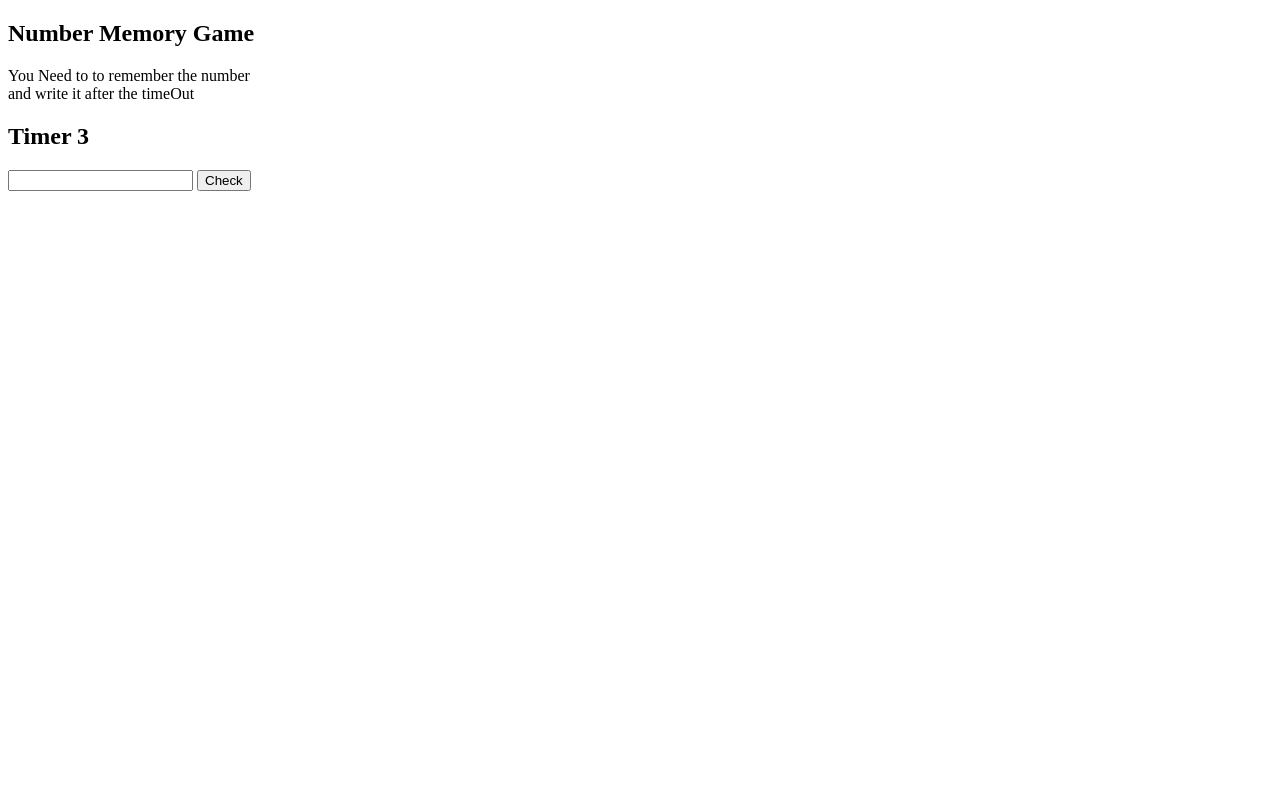
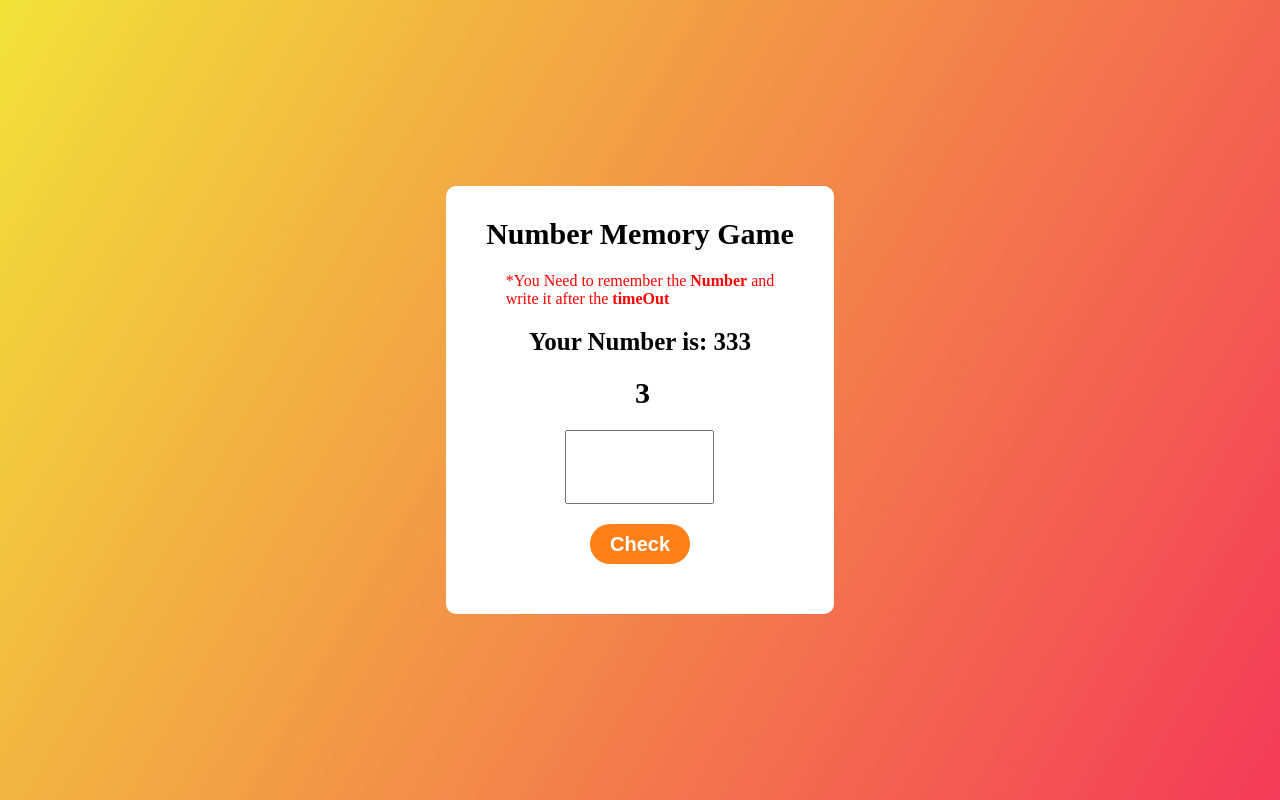
Before and after one commit to satyam-rjpt13/Javascript_Questions, a plain HTML site: page Number memory game/num_memo.html in a window 1280 px wide. Drawn offline with Linux system fonts and the light colour scheme.

Commit message:
Number Memory game

```diff
--- /dev/null
+++ b/Number memory game/num_memo.css
@@ -0,0 +1,54 @@
+*{
+    padding: 0;
+    margin: 0;
+}
+body{
+    height: 100vh;
+    background: linear-gradient(120deg,rgb(241, 226, 57),rgb(244, 58, 89));
+    display: flex;
+    align-items: center;
+    justify-content: center;
+}
+.container{
+    padding: 30px;
+    background: #fff;
+    display: flex;
+    flex-direction: column;
+    justify-content: center;
+    gap: 20px;
+    align-items: center;
+    border-radius: 10px;
+}
+#heading{
+    font-size: 30px;
+    margin: 1px 10px;
+}
+#para{
+    color: red;
+}
+#num-line{
+    font-size: 25px;
+}
+#timer{
+    margin-left:5px ;
+    font-size: 30px;
+}
+input{
+    height: 70px;
+    width: 130px;
+    font-size: 40px;
+    padding-left: 15px;
+}
+button{
+    height: 40px;
+    width: 100px;
+    background-color: #fe8018;
+    font-size: 20px;
+    font-weight: 700;
+    color: #fff;
+    border-radius: 20px;
+    border: navajowhite;
+}
+button:hover{
+    background-color: #e6771d;
+}
--- a/Number memory game/num_memo.html
+++ b/Number memory game/num_memo.html
@@ -4,12 +4,14 @@
     <meta charset="UTF-8">
     <meta name="viewport" content="width=device-width, initial-scale=1.0">
     <title>Number memory game</title>
+    <link rel="stylesheet" href="num_memo.css">
 </head>
 <body>
     <div class="container">
-        <h2>Number Memory Game</h2>
-        <p>You Need to to remember the number <br>and write it after the timeOut</p>
-        <h2> Timer <span id="timer">3</span></h2>
+        <h2 id="heading">Number Memory Game</h2>
+        <p id="para">*You Need to remember the <b>Number</b> and<br> write it after the <b>timeOut</b></p>
+        <h3 id="num-line">Your Number is: <span id="number">333</span></h3>
+        <h2><span id="timer">3</span></h2>
         <input type="text" id="input">
         <button id="check">Check</button>
         <div id="result"></div>
```
